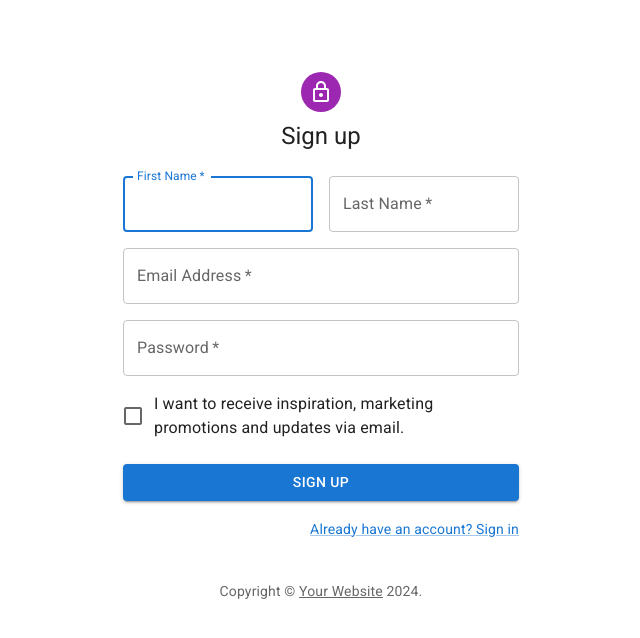
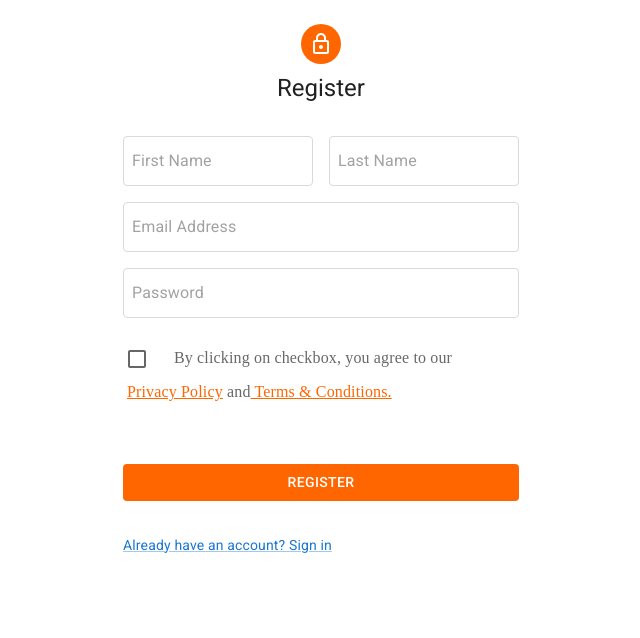
Before and after one commit to velichetyvamsikrishna/Indian-shop, a React (Create React App) app in the folder client/: page /signup in a window 1280 px wide. Shown: the top 638 px of the page, without its empty margins (319-959 px from the left). Built offline with nearby package versions, Linux system fonts and the light colour scheme.

Commit message:
Update Create-Account-Renderer.tsx

```diff
--- a/client/src/components/Components-User-Account/Create-Account-Renderer.tsx
+++ b/client/src/components/Components-User-Account/Create-Account-Renderer.tsx
@@ -1,40 +1,15 @@
 import * as React from "react";
-import Avatar from "@mui/material/Avatar";
-import Button from "@mui/material/Button";
 import CssBaseline from "@mui/material/CssBaseline";
-import TextField from "@mui/material/TextField";
-import FormControlLabel from "@mui/material/FormControlLabel";
-import Checkbox from "@mui/material/Checkbox";
-import Link from "@mui/material/Link";
-import Grid from "@mui/material/Grid";
-import Box from "@mui/material/Box";
 import LockOutlinedIcon from "@mui/icons-material/LockOutlined";
-import Typography from "@mui/material/Typography";
-import Container from "@mui/material/Container";
 import { createTheme, ThemeProvider } from "@mui/material/styles";
+import { FormControlLabel, InputBase, Checkbox, Typography, Container, Box, Button, Link, Grid, Avatar } from "@mui/material";
+import { useStyles } from './form.styles';
 
-const Copyright = (props: any) => {
-  return (
-    <Typography
-      variant="body2"
-      color="text.secondary"
-      align="center"
-      {...props}
-    >
-      {"Copyright © "}
-      <Link color="inherit" href="https://mui.com/">
-        Your Website
-      </Link>{" "}
-      {new Date().getFullYear()}
-      {"."}
-    </Typography>
-  );
-};
-
-// TODO remove, this demo shouldn't need to reset the theme.
 const defaultTheme = createTheme();
 
 const SignUp: React.FC = () => {
+  const classes = useStyles();
+
   const handleSubmit = (event: React.FormEvent<HTMLFormElement>) => {
     event.preventDefault();
     const data = new FormData(event.currentTarget);
@@ -46,100 +21,107 @@ const SignUp: React.FC = () => {
 
   return (
     <ThemeProvider theme={defaultTheme}>
-      <Container component="main" maxWidth="xs">
+      <Container style={{ paddingBottom: 100 }} component="main" maxWidth="xs">
         <CssBaseline />
         <Box
           sx={{
-            marginTop: 8,
             display: "flex",
             flexDirection: "column",
             alignItems: "center",
+            mt: 2
           }}
         >
-          <Avatar sx={{ m: 1, bgcolor: "secondary.main" }}>
+          <Avatar sx={{ m: 1, background: "#FF6600" }}>
             <LockOutlinedIcon />
           </Avatar>
           <Typography component="h1" variant="h5">
-            Sign up
+            Register
           </Typography>
           <Box
             component="form"
             noValidate
             onSubmit={handleSubmit}
-            sx={{ mt: 3 }}
+            sx={{ mt: 4 }}
           >
             <Grid container spacing={2}>
               <Grid item xs={12} sm={6}>
-                <TextField
+                <InputBase
                   autoComplete="given-name"
                   name="firstName"
                   required
                   fullWidth
                   id="firstName"
-                  label="First Name"
+                  placeholder="First Name"
+                  className={classes.inputElements}
                   autoFocus
                 />
               </Grid>
               <Grid item xs={12} sm={6}>
-                <TextField
+                <InputBase
                   required
                   fullWidth
                   id="lastName"
-                  label="Last Name"
+                  placeholder="Last Name"
                   name="lastName"
                   autoComplete="family-name"
+                  className={classes.inputElements}
+                />
+              </Grid>
+              <Grid item xs={12} spacing={4}>
+                <InputBase
+                  required
+                  fullWidth
+                  id="email"
+                  placeholder="Email Address"
+                  name="email"
+                  autoComplete="email"
+                  className={classes.inputElements}
                 />
               </Grid>
               <Grid item xs={12}>
-                <TextField
-                  required
-                  fullWidth
-                  id="email"
-                  label="Email Address"
-                  name="email"
-                  autoComplete="email"
-                />
-              </Grid>
-              <Grid item xs={12}>
-                <TextField
+                <InputBase
                   required
                   fullWidth
                   name="password"
-                  label="Password"
+                  placeholder="Password"
                   type="password"
                   id="password"
                   autoComplete="new-password"
+                  className={classes.inputElements}
                 />
               </Grid>
+              <Grid item xs={12} style={{ padding: 20 }}>
+                <FormControlLabel
+                  control={<Checkbox />}
+                />
+                <span className={classes.text}>By clicking on checkbox, you agree to our </span>
+                <span className={classes.link}>Privacy Policy</span>
+                <span className={classes.text}> and</span>
+                <span className={classes.link}> Terms & Conditions.</span>
+              </Grid>
               <Grid item xs={12}>
-                <FormControlLabel
-                  control={
-                    <Checkbox value="allowExtraEmails" color="primary" />
-                  }
-                  label="I want to receive inspiration, marketing promotions and updates via email."
-                />
-              </Grid>
-            </Grid>
                 <Button
                   type="submit"
                   fullWidth
-              variant="contained"
                   sx={{ mt: 3, mb: 2 }}
+                  className={classes.submitButton}
                 >
-              Sign Up
+                  Register
                 </Button>
-            <Grid container justifyContent="flex-end">
+              </Grid>
+              <Grid item xs={12} justifyContent="flex-start">
                 <Grid item>
                   <Link href="#" variant="body2">
                     Already have an account? Sign in
                   </Link>
                 </Grid>
               </Grid>
+            </Grid>
+
           </Box>
         </Box>
-        <Copyright sx={{ mt: 5 }} />
       </Container>
-    </ThemeProvider>
+    </ThemeProvider >
   );
 };
 
```
Lines whose indentation alone changed are shown as unchanged.
